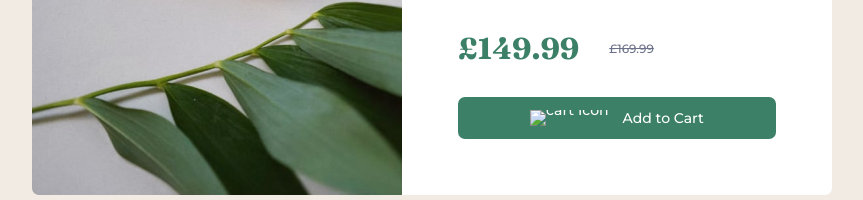
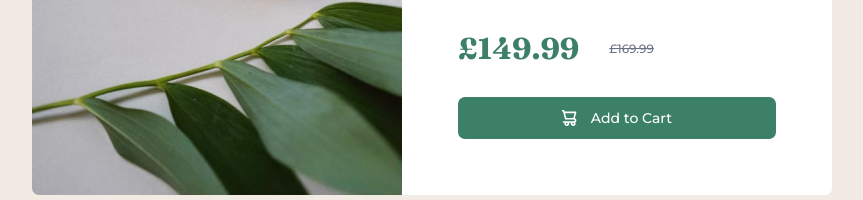
Before and after one commit to februaryfourth/Product-preview-card-component, a plain HTML site: page index.html in a window 1280 px wide. Shown: the part 406-606 px from the top of the page, without its empty margins (208-1071 px from the left). Drawn offline with Linux system fonts and the light colour scheme; the site is published under a folder, as on GitHub Pages, so addresses that start at the root find nothing.

Commit message:
Update index.html

```diff
--- a/index.html
+++ b/index.html
@@ -26,7 +26,7 @@
                 <div class="previousPrice">£169.99</div>
             </div>
             <button>
-                <img src="/images/icon-cart.svg" alt="cart Icon">
+                <img src="images/icon-cart.svg" alt="cart Icon">
                 Add to Cart
             </button>
         </div>
```
